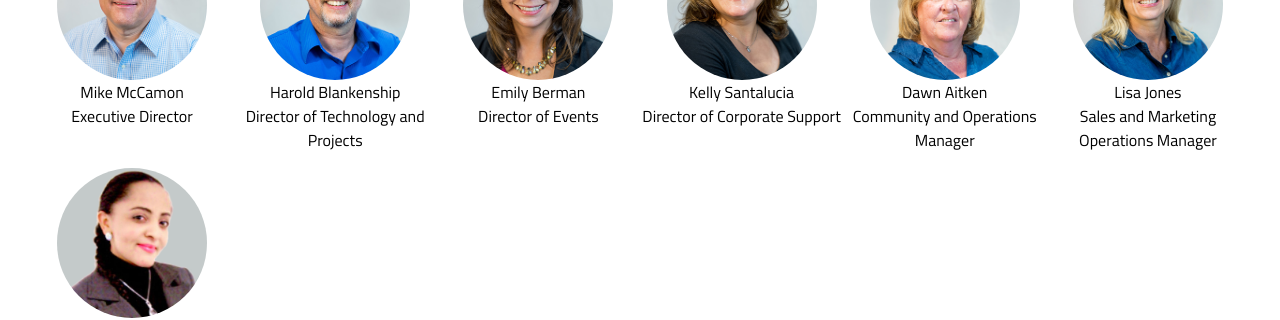
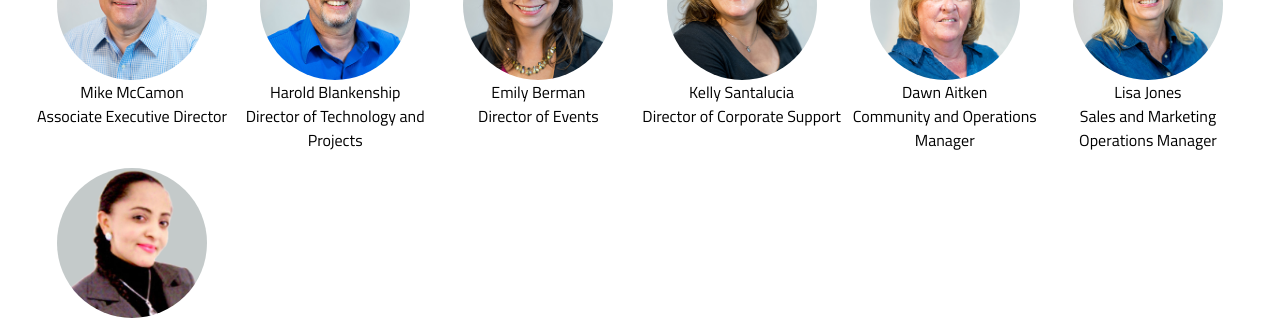
Before and after one commit to globalsea/globalsea.github.io, a Jekyll site: the page built from about/team.md, in a window 1280 px wide. Shown: the part 1160-1480 px from the top of the page. Built offline with Jekyll 4.4.1, drawn with Linux system fonts in a browser that asks for light colours; some web fonts are replaced.

Commit message:
Update team.yml

```diff
--- a/_data/team.yml
+++ b/_data/team.yml
@@ -22,7 +22,7 @@ conferenceteam:
     image: owasp_logo.png
 staff:
   - name: Mike McCamon
-    role: Executive Director
+    role: Associate Executive Director
     image: staff_mike.jpg
   - name: Harold Blankenship
     role: Director of Technology and Projects
```
